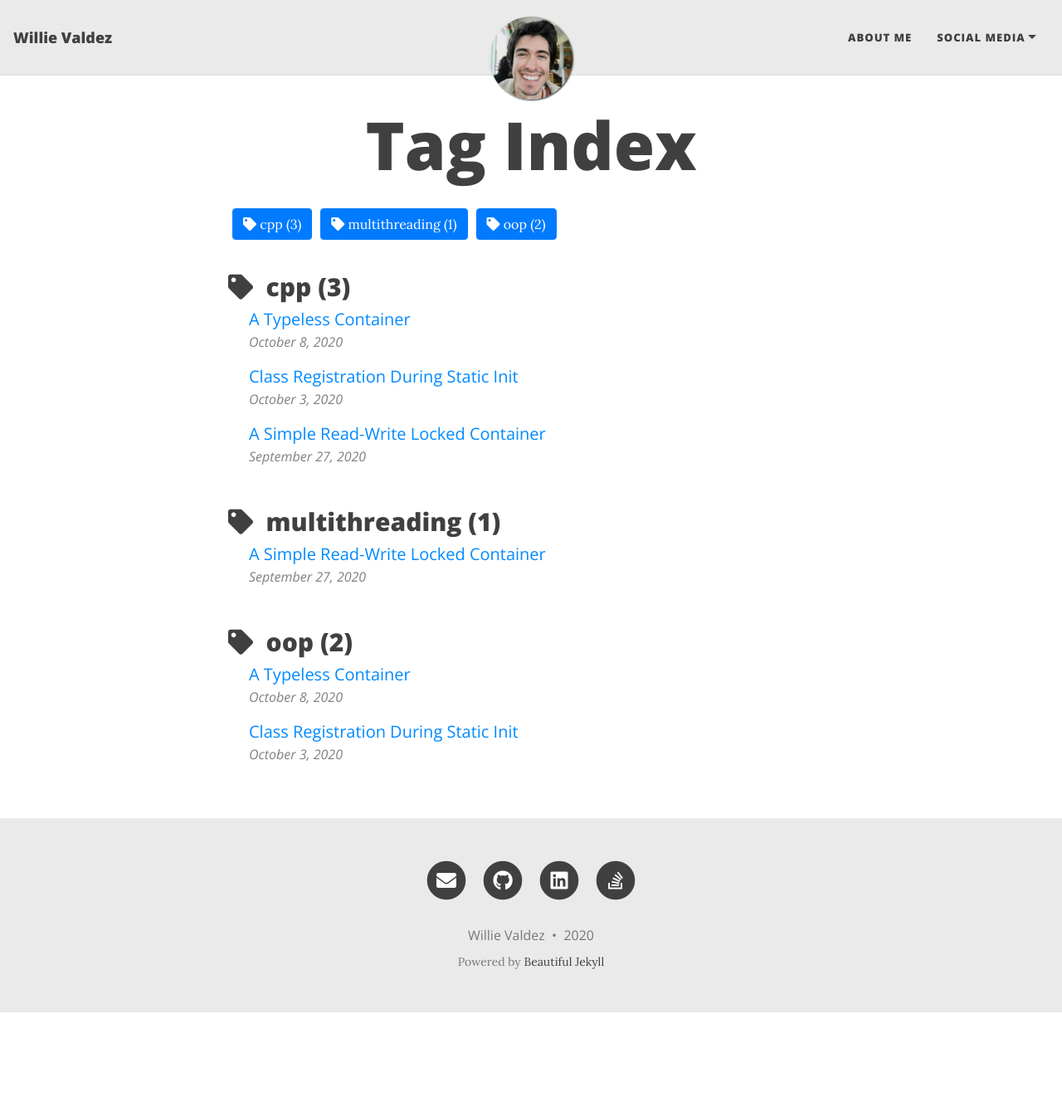
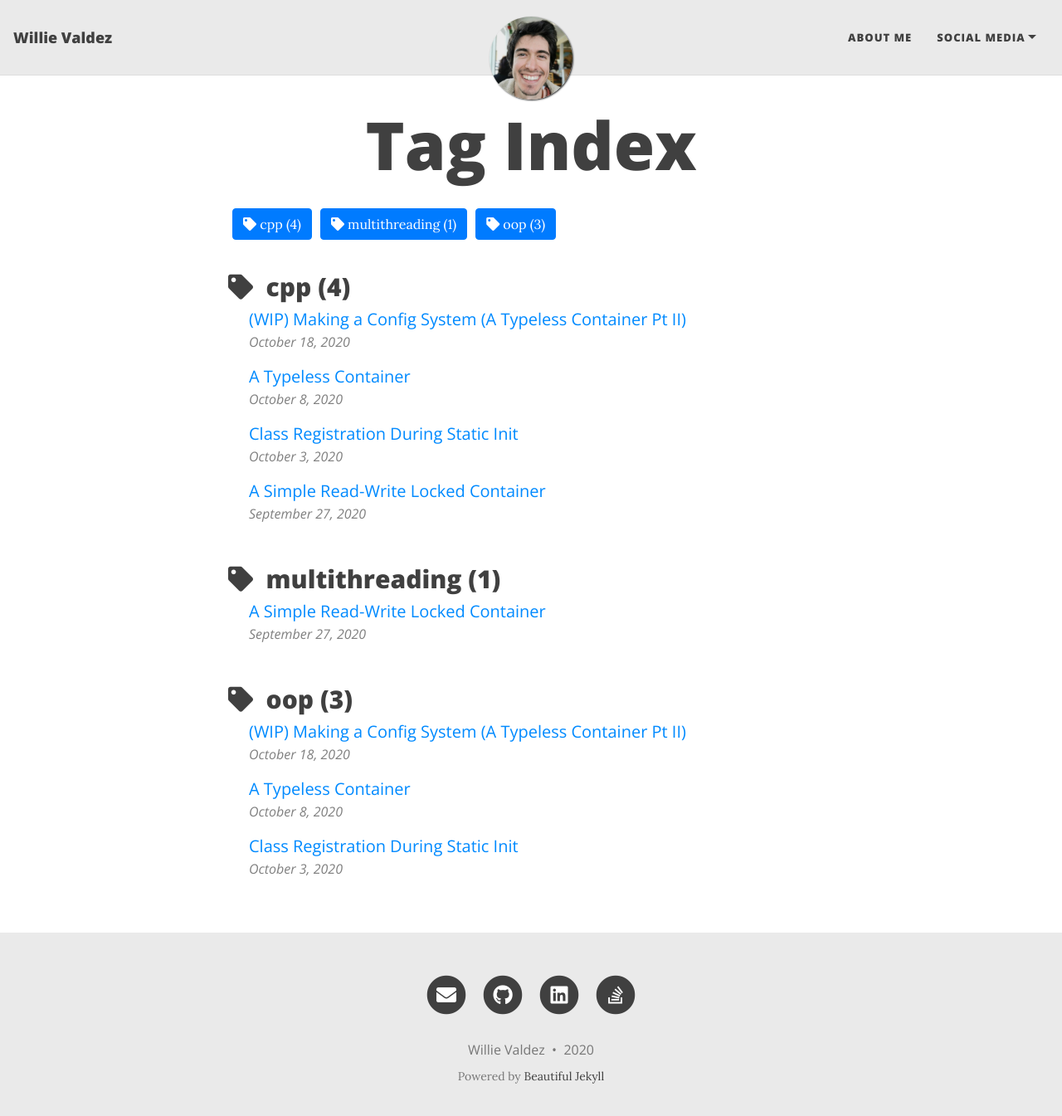
Before and after one commit to g2valdez/willievaldez.github.io, a Jekyll site: the page built from tags.html, in a window 1280 px wide and 1358 px high. Shown: the top 1345 px of the window at 83% size. Built offline with Jekyll 4.4.1, drawn with Linux system fonts in a browser that asks for light colours; nearby versions of some CDN libraries; some of the changed lines change nothing that is shown.

Commit message:
WIP blog post 4

````diff
--- /dev/null
+++ b/_posts/2020-10-18-Config.md
@@ -0,0 +1,150 @@
+---
+layout: post
+title: (WIP) Making a Config System (A Typeless Container Pt II)
+subtitle: Electric Boogaloo
+tags: [cpp, oop]
+---
+AttributeContainer.h
+```cpp
+#pragma once
+
+#include <string>
+#include <unordered_map>
+#include <glad/glad.h> // gl function calls
+#include <GLFW/glfw3.h> // openGL calls (GLFW), GLint, GLuint
+
+class AttributeContainer
+{
+public:
+	template<typename T>
+	void AddAttribute(const std::string& attributeName, T* obj)
+	{
+		m_map[attributeName] = new TemplatedAttributeWrapper<T>(obj);
+	};
+
+	void SetAttribute(const std::string& key, const std::string& val)
+	{
+		auto foundAttr = m_map.find(key);
+		if (foundAttr != m_map.end())
+		{
+			foundAttr->second->SetAttribute(val);
+		}
+		else
+		{
+			printf("Unknown Attribute: %s with value %s\n", key.c_str(), val.c_str());
+		}
+	}
+
+private:
+	class AttributeWrapper
+	{
+	public:
+		virtual void SetAttribute(const std::string& rawVal) = 0;
+	};
+
+	template<typename T>
+	class TemplatedAttributeWrapper : public AttributeWrapper
+	{
+	public:
+		TemplatedAttributeWrapper(T* data) : m_data(data) {};
+
+		void SetAttribute(const std::string& rawVal) override;
+	private:
+		T* m_data;
+	};
+
+	std::unordered_map<std::string, AttributeWrapper*> m_map;
+};
+
+#define SET_ATTRIBUTE_IMPL(TYPE) void AttributeContainer::TemplatedAttributeWrapper<TYPE>::SetAttribute(const std::string& rawVal)
+```
+Config.h
+```cpp
+#pragma once
+
+#include <string>
+#include <Game/AttributeContainer.h>
+
+#define INSTALL_DIR std::string("../../")
+
+struct Config
+{
+	bool loaded = false;
+
+#define ConfigKey(type, varName, defaultVal) type varName = defaultVal;
+#include <ConfigKeys.inl>
+#undef ConfigKey
+
+	AttributeContainer GetExpectedAttributes()
+	{
+		AttributeContainer attributeContainer;
+#define ConfigKey(type, varName, defaultVal) attributeContainer.AddAttribute(#varName, &varName)
+#include <ConfigKeys.inl>
+#undef ConfigKey
+		return attributeContainer;
+	};
+};
+
+const Config& GetConfig();
+
+```
+ConfigKeys.inl
+```cpp
+ConfigKey(bool, useSteam, false);
+ConfigKey(bool, useVR, false);
+ConfigKey(bool, is3D, false);
+ConfigKey(float, tileSize, 2.0f);
+ConfigKey(int, windowWidth, 1920);
+ConfigKey(int, windowHeight, 1080);
+ConfigKey(int, ticksPerSecond, 60);
+```
+Config.cpp
+```cpp
+#include <Config.h>
+
+#include <fstream>
+#include <sstream>
+#include <algorithm>
+
+const Config& GetConfig()
+{
+	static Config config;
+
+	if (!config.loaded)
+	{
+		AttributeContainer attributeContainer = config.GetExpectedAttributes();
+
+		// load the config
+		std::string line;
+		std::ifstream myfile(INSTALL_DIR + "Assets/config.txt");
+		if (myfile.is_open())
+		{
+			while (getline(myfile, line))
+			{
+				std::stringstream lineStream(line);
+				std::string key, val;
+				getline(lineStream, key, '=');
+				getline(lineStream, val, '=');
+				attributeContainer.SetAttribute(key, val);
+			}
+
+			config.loaded = true;
+		}
+	}
+	// Code to load and set the configuration variables
+	return config;
+}
+```
+Usage Example
+```cpp
+	const Config& config = GetConfig();
+	if (config.useSteam)
+	{
+		...
+	}
+	if (config.useVR)
+	{
+		...
+	}
+
+```
````
Also changed, not shown: _posts/2020-10-08-UntypedContainer.md (+1 -1 lines).
